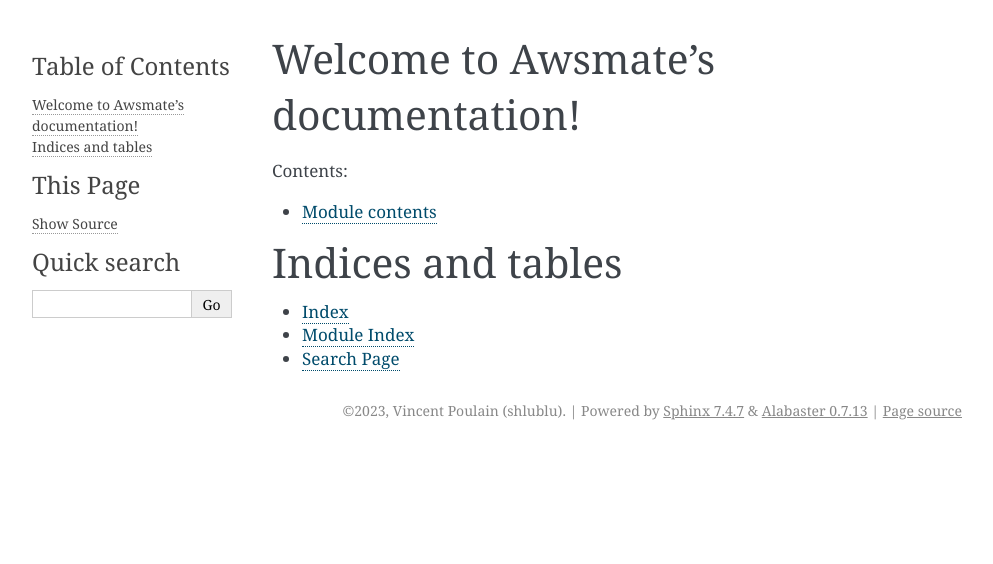
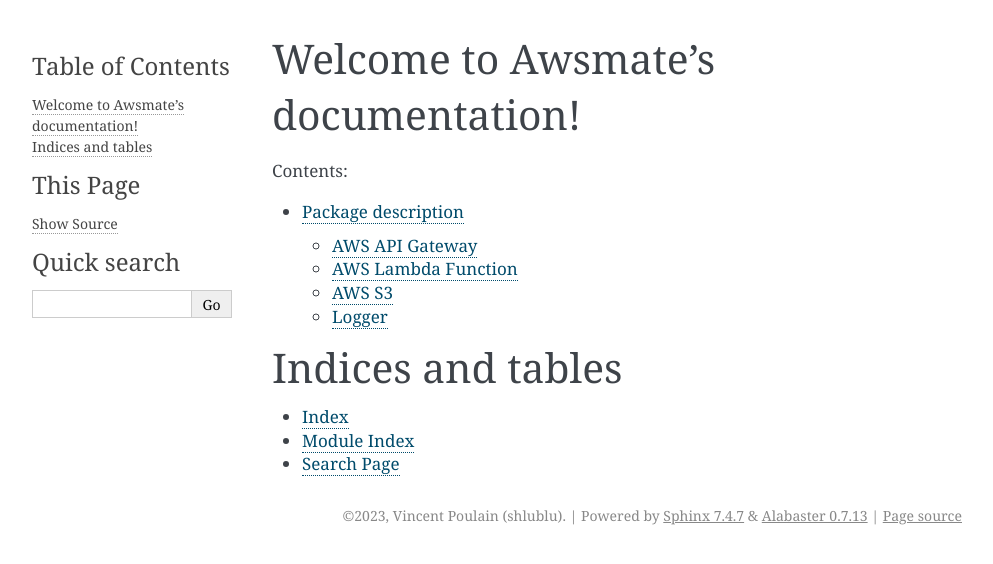
Before and after one commit to shlublu/awsmate, a Sphinx documentation site: the page built from docs/source/index.rst, in a window 1280 px wide. Shown: the top 564 px of the page, without its empty margins (148-1141 px from the left). Built offline with Sphinx 7.4.7, drawn with Linux system fonts in a browser that asks for light colours.

Commit message:
Documentation: Package description

```diff
--- a/docs/source/awsmate.rst
+++ b/docs/source/awsmate.rst
@@ -1,7 +1,36 @@
-Module contents
-===============
+Package description
+===================
+
+Description of the package
+
+AWS API Gateway
+---------------
 
 .. automodule:: awsmate.apigateway
    :members:
    :undoc-members:
    :show-inheritance:
+
+AWS Lambda Function
+-------------------
+
+.. automodule:: awsmate.lambdafunction
+   :members:
+   :undoc-members:
+   :show-inheritance:
+
+AWS S3
+------
+
+.. automodule:: awsmate.s3
+   :members:
+   :undoc-members:
+   :show-inheritance:
+
+Logger
+------
+
+.. automodule:: awsmate.logger
+   :members:
+   :undoc-members:
+   :show-inheritance:
```
